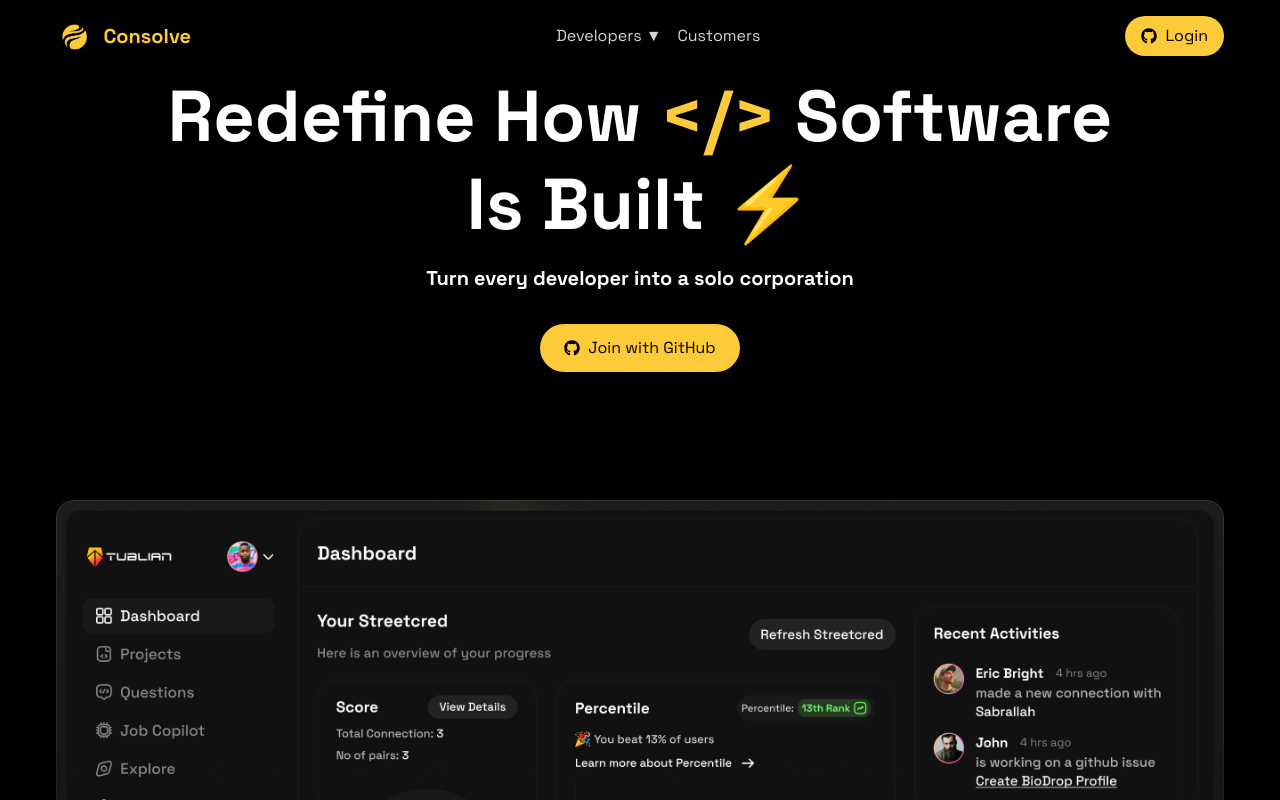
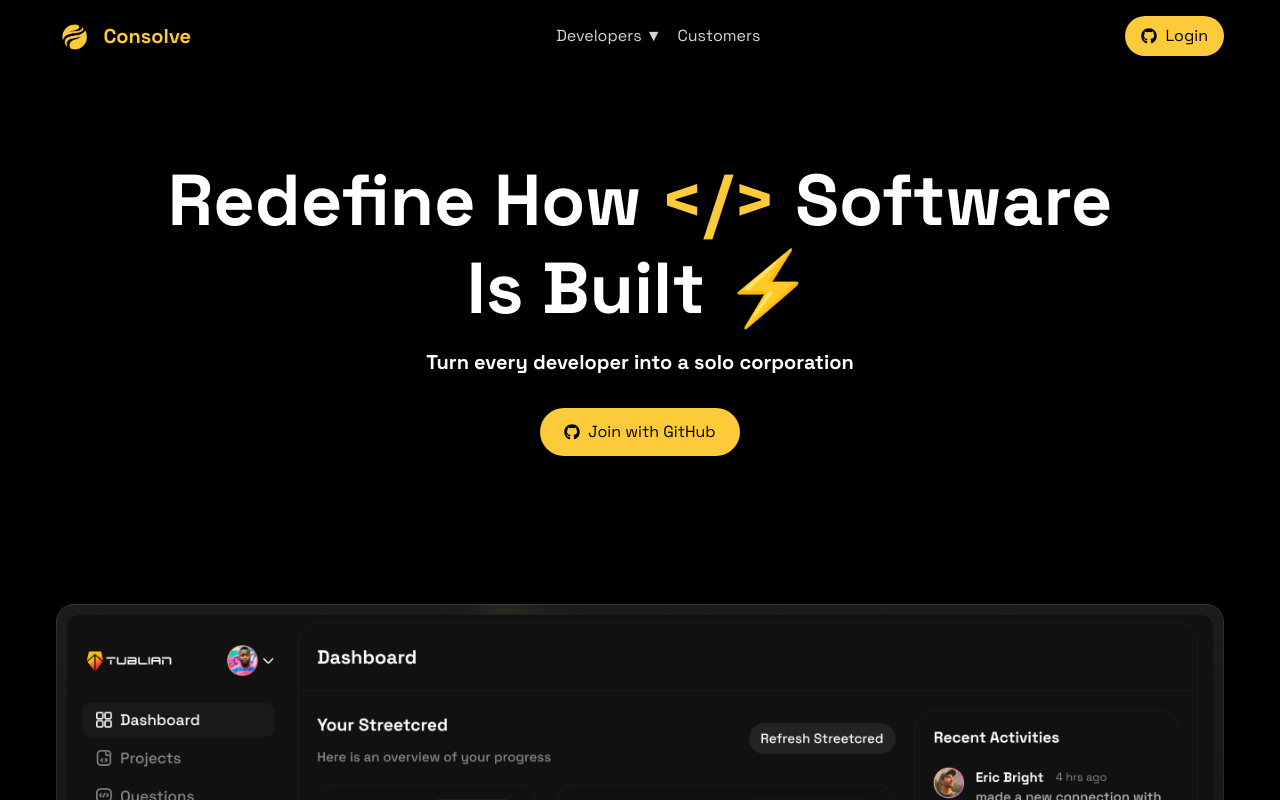
Before and after one commit to fasakinhenry/consolve, a React (Vite) app: page / in a window 1280 px wide. Shown: the top 800 px of the page. Built offline with nearby package versions, Linux system fonts and the light colour scheme.

Commit message:
update spacing in Hero section component

```diff
--- a/src/components/Hero.jsx
+++ b/src/components/Hero.jsx
@@ -6,8 +6,8 @@
     <section className='py-20'>
       <div className='container'>
         <div className='grid'>
-          <div className='col-span-12 text-center'>
-            <h1 className='text-7xl font-black mb-4'>
+          <div className='col-span-12 text-center p-5'>
+            <h1 className='text-7xl font-black mb-4 mt-16'>
               Redefine How <span className='text-[#fdca3a]'>&lt;/&gt;</span>{' '}
               Software
             </h1>
```
